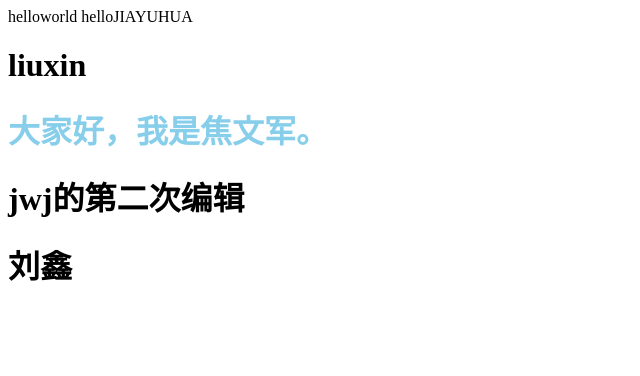
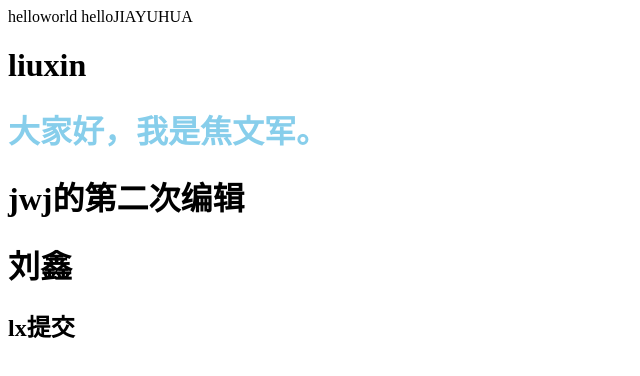
Before and after one commit to passer-by-x/1806b1-eight, a plain HTML site: page index.html in a window 1280 px wide. Shown: the whole page, without its empty margins (0-640 px from the left). Drawn offline with Linux system fonts and the light colour scheme.

Commit message:
Update index.html

```diff
--- a/index.html
+++ b/index.html
@@ -12,6 +12,6 @@
 	<h1 style="color:skyblue">大家好，我是焦文军。</h1>
 	<h1>jwj的第二次编辑</h1>
 	<h1>刘鑫</h1>
-
+	<h2>lx提交</h2>
 </body>
 </html>
```
